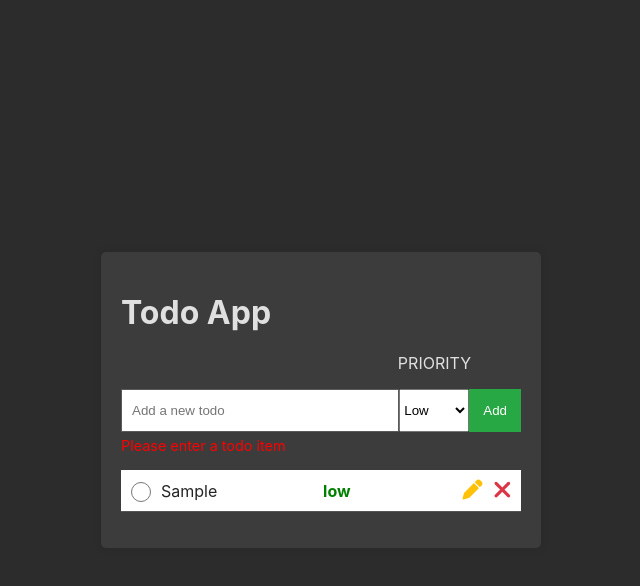
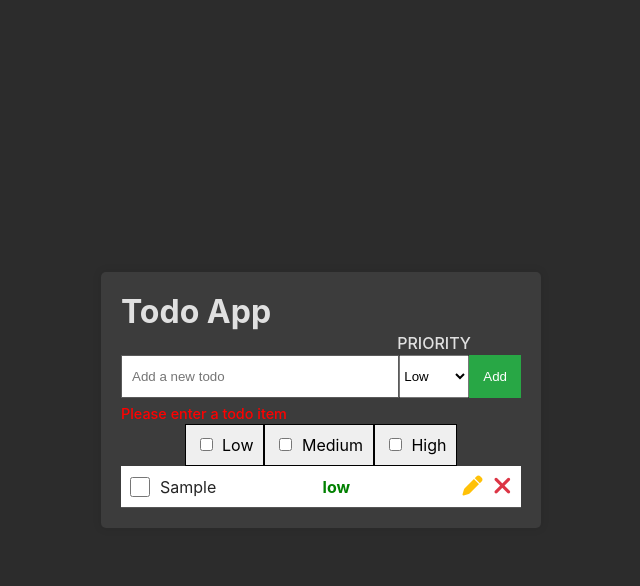
Before and after one commit to JakubRepa/BDE-Project, a website built with Vite: page vite-exam-project/index.html in a window 1280 px wide. Both pictures are taken after typing "Sample" into the empty fields and a click on the button "Add". Shown: the whole page, without its empty margins (319-959 px from the left). Built offline with nearby package versions, Linux system fonts and the light colour scheme.

Commit message:
filter functionality

```diff
--- a/vite-exam-project/index.html
+++ b/vite-exam-project/index.html
@@ -6,6 +6,7 @@
     <meta name="viewport" content="width=device-width, initial-scale=1.0" />
     <title>Vite + TS</title>
     <link rel="stylesheet" href="https://cdnjs.cloudflare.com/ajax/libs/font-awesome/6.0.0-beta3/css/all.min.css">
+    <link rel="stylesheet" href="/src/style.css"> <!-- Include stylesheet -->
   </head>
   <body>
     <div class="container">
@@ -20,9 +21,18 @@
         </select>
         <button type="submit">Add</button>
       </form>
+
+
+      <!-- Filter Buttons Container -->
+      <p id="error-message" style="display: none; color: red;">Please enter a todo item</p>
+      <div class="filter-buttons" id="filters">
+       <!-- The filtering buttons will be injected here by JavaScript -->
+     </div>
+
       <!-- error handling message : CSS added:: .input-error & #error-message -->
-      <p id="error-message" style="display: none; color: red;">Please enter a todo item</p>
       <ul class="todo-list" id="todo-list"></ul>
+
+
     </div>
     <script type="module" src="/src/main.ts"></script>
   </body>
--- a/vite-exam-project/src/render.ts
+++ b/vite-exam-project/src/render.ts
@@ -2,50 +2,99 @@ import { todos } from './todoModule';
 import { addRemoveButtonListener, addEditButtonListener } from './eventListeners';
 import { addToggleCompleteButtonListener } from './toggleComplete';
 
-// Function to get color based on priority level
+// (NEW: Function to get color based on priority level)
 const getPriorityColor = (priority: 'low' | 'medium' | 'high'): string => {
   switch (priority) {
     case 'low':
-      return 'green';  // Low priority = green
+      return 'green';  // (Low priority = green)
     case 'medium':
-      return 'orange'; // Medium priority = orange
+      return 'orange'; // (Medium priority = orange)
     case 'high':
-      return 'red';    // High priority = red
+      return 'red';    // (High priority = red)
     default:
-      return 'grey';   // Default color if no valid priority is found
+      return 'grey';   // (Default color if no valid priority is found)
   }
 };
 
 const todoList = document.getElementById('todo-list') as HTMLUListElement;
+const filtersContainer = document.getElementById('filters') as HTMLDivElement; //FILTERING - (Container for filter buttons)
 
+// FILTERING - (Filter state object to track which priorities are selected)
+const filters = {
+  low: false,
+  medium: false,
+  high: false,
+};
+
+// FILTERING - (Function to handle filter change)
+const handleFilterChange = (priority: 'low' | 'medium' | 'high', checked: boolean): void => {
+  filters[priority] = checked;  // FILTERING - (Update the filter state based on checkbox status)
+  renderTodos(); // (Re-render todos with the applied filters)
+};
+
+// FILTERING - (Function to create and render filter buttons)
+const renderFilters = (): void => {
+  filtersContainer.innerHTML = `
+    <label><input type="checkbox" id="filter-low"> Low</label>
+    <label><input type="checkbox" id="filter-medium"> Medium</label>
+    <label><input type="checkbox" id="filter-high"> High</label>
+  `;
+
+  // FILTERING - (Add event listeners for each filter checkbox)
+  document.getElementById('filter-low')!.addEventListener('change', (event) => {
+    handleFilterChange('low', (event.target as HTMLInputElement).checked);
+  });
+
+  document.getElementById('filter-medium')!.addEventListener('change', (event) => {
+    handleFilterChange('medium', (event.target as HTMLInputElement).checked);
+  });
+
+  document.getElementById('filter-high')!.addEventListener('change', (event) => {
+    handleFilterChange('high', (event.target as HTMLInputElement).checked);
+  });
+};
+
+// Updated: Render todos based on filters
 export const renderTodos = (): void => {
-  todoList.innerHTML = ''; // Clear the current list in the DOM
+  todoList.innerHTML = ''; // (Clear the current list in the DOM)
 
-  todos.forEach(todo => {
+  // FILTERING - (Apply filters to todos before rendering)
+  const filteredTodos = todos.filter(todo => {
+    if (filters.low && todo.priority === 'low') return true;      // FILTERING - (Show low priority todos)
+    if (filters.medium && todo.priority === 'medium') return true; // FILTERING - (Show medium priority todos)
+    if (filters.high && todo.priority === 'high') return true;     // FILTERING - (Show high priority todos)
+    return !filters.low && !filters.medium && !filters.high;       // FILTERING - (Show all if no filters are selected)
+  });
+
+  // (Loop through filtered todos array to render each todo item)
+  filteredTodos.forEach(todo => {
     const li = document.createElement('li');
-    li.className = 'todo-item'; // Assign a class for styling
+    li.className = 'todo-item'; // (Assign a class for styling)
 
+    // (Apply 'completed' class conditionally if the todo is completed)
     const completedClass = todo.completed ? 'completed' : '';
 
-    // If priority doesn't exist on the todo, default it to 'low'
-    const priority = todo.priority || 'low'; // Fallback if priority is undefined
-    const priorityColor = getPriorityColor(priority); // Get the color based on priority
+    const priority = todo.priority || 'low'; // (Fallback to 'low' if priority is undefined)
+    const priorityColor = getPriorityColor(priority); // (Get the color based on priority)
 
-    // Render HTML for each todo
+    // (Render HTML for each todo)
     li.innerHTML = `
-      <input type="radio" class="complete-radio" ${todo.completed ? 'checked' : ''} data-id="${todo.id}">
+      <input type="checkbox" class="complete-radio" ${todo.completed ? 'checked' : ''} data-id="${todo.id}">
       <span class="${completedClass}">${todo.text}</span>
-      <!-- Priority tag with color based on priority -->
+      <!-- (Priority tag with color based on priority) -->
       <span class="priority-tag" style="color: ${priorityColor}; font-weight: bold;">${priority}</span>
       <button class="edit-btn"><i class="fas fa-pen"></i></button>
       <button class="remove-btn"><i class="fas fa-times"></i></button>
     `;
 
-    // Add event listeners to buttons and radio
+    // (Add event listeners to buttons and radio)
     addRemoveButtonListener(li, todo.id);
     addEditButtonListener(li, todo.id);
     addToggleCompleteButtonListener(li);
 
-    todoList.appendChild(li);
+    todoList.appendChild(li); // (Append each filtered todo item to the DOM)
   });
 };
+
+// FILTERING - (Call the renderFilters function to display filter buttons)
+renderFilters();
--- a/vite-exam-project/src/style.css
+++ b/vite-exam-project/src/style.css
@@ -26,6 +26,18 @@ body {
   align-items: center;
   height: 100vh;
 }
+
+h1{
+  margin: 0;
+}
+
+p {
+  font-size: 16px; /* Set the desired text size */
+  font-weight: 500; /* Medium weight */
+  margin: 0; /* Reset margin if needed */
+  line-height: var(--line-height); /* Maintain line-height consistency */
+}
+
 
 .container {
   background: var(--container-background-color);
@@ -59,6 +71,7 @@ body {
 .todo-list {
   list-style: none;
   padding: 0;
+  margin: 0;
 }
 
 .todo-item {
@@ -126,7 +139,6 @@ body {
   display: none;
 }
 
-
 .complete-radio {
   margin-right: 10px;
   width: 20px;
@@ -136,5 +148,23 @@ body {
 
 .completed {
   text-decoration: line-through;
-  color: #888;
+  color: #2e2e2e;
 }
+
+/* New styles for the filter buttons */
+.filter-buttons {
+  display: flex;
+  justify-content: center;
+}
+
+.filter-buttons label {
+  background: #efefef;
+  color: rgb(0, 0, 0);
+  border: 1px solid #000;
+  padding: 10px 10px;
+  cursor: pointer;
+}
+
+.filter-buttons input[type="checkbox"] {
+  margin-right: 5px;
+}
```
Also changed, not shown: vite-exam-project/src/todo.ts (deleted, +0 -49 lines).
